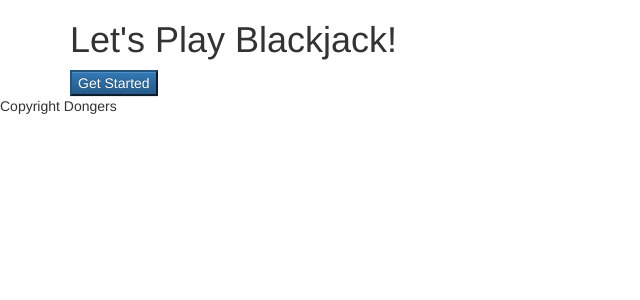
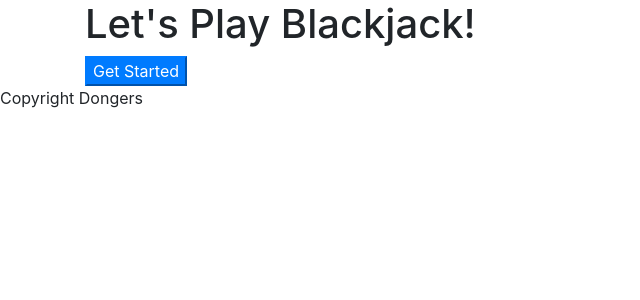
Before and after one commit to forsman5/blackjack, a Django app: page / in a window 1280 px wide. Shown: the top 300 px of the page, without its empty margins (0-640 px from the left). Run offline with Django 3.2, Linux system fonts and the light colour scheme; some libraries are stand-ins or nearby versions.

Commit message:
fixed bootstrap include

```diff
--- a/game/templates/base.html
+++ b/game/templates/base.html
@@ -1,12 +1,22 @@
 <!DOCTYPE html>
 <html lang="en">
   <head>
+    <!-- Required meta tags -->
+    <meta charset="utf-8">
+    <meta name="viewport" content="width=device-width, initial-scale=1, shrink-to-fit=no">
+
+    <!-- Bootstrap CSS -->
+    <link rel="stylesheet" href="https://stackpath.bootstrapcdn.com/bootstrap/4.1.0/css/bootstrap.min.css" integrity="sha384-9gVQ4dYFwwWSjIDZnLEWnxCjeSWFphJiwGPXr1jddIhOegiu1FwO5qRGvFXOdJZ4" crossorigin="anonymous">
+
     {% block title %}<title>Blackjack</title>{% endblock %}
-  <link rel="stylesheet" href="//maxcdn.bootstrapcdn.com/bootstrap/3.2.0/css/bootstrap.min.css">
-  <link rel="stylesheet" href="//maxcdn.bootstrapcdn.com/bootstrap/3.2.0/css/bootstrap-theme.min.css">
   </head>
+  <body>
+    <!-- Optional JavaScript -->
+    <!-- jQuery first, then Popper.js, then Bootstrap JS -->
+    <script src="https://code.jquery.com/jquery-3.3.1.slim.min.js" integrity="sha384-q8i/X+965DzO0rT7abK41JStQIAqVgRVzpbzo5smXKp4YfRvH+8abtTE1Pi6jizo" crossorigin="anonymous"></script>
+    <script src="https://cdnjs.cloudflare.com/ajax/libs/popper.js/1.14.0/umd/popper.min.js" integrity="sha384-cs/chFZiN24E4KMATLdqdvsezGxaGsi4hLGOzlXwp5UZB1LY//20VyM2taTB4QvJ" crossorigin="anonymous"></script>
+    <script src="https://stackpath.bootstrapcdn.com/bootstrap/4.1.0/js/bootstrap.min.js" integrity="sha384-uefMccjFJAIv6A+rW+L4AHf99KvxDjWSu1z9VI8SKNVmz4sk7buKt/6v9KI65qnm" crossorigin="anonymous"></script>
 
-<body>
     {% include 'partials/_header.html' %}
     {% block content %}{% endblock %}
     {% include 'partials/_footer.html' %}
```
Lines whose indentation alone changed are shown as unchanged.
